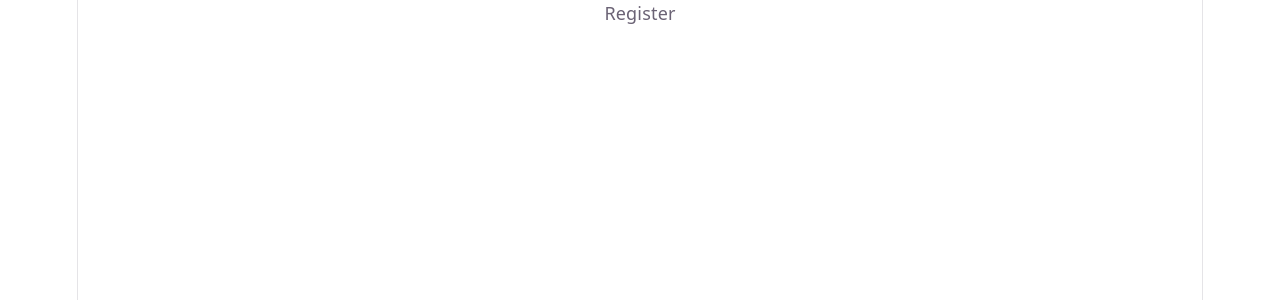
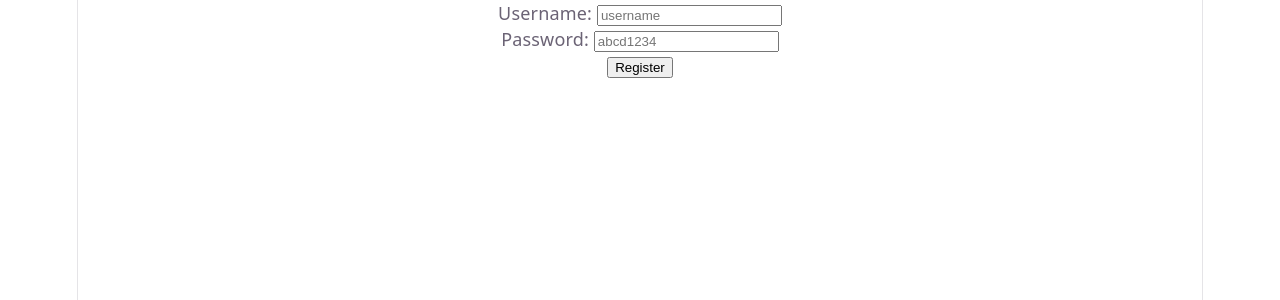
Before and after one commit to akhilg26/pdf-study-assistant, a React (Vite) app in the folder client/client/: page /register in a window 1280 px wide. Shown: the top 300 px of the page. Built offline with nearby package versions, Linux system fonts and the light colour scheme.

Commit message:
add register functionality to front end, created minimal register page design

```diff
--- /dev/null
+++ b/client/client/src/api/auth.js
@@ -0,0 +1,21 @@
+import axios from 'axios'
+
+
+async function register(username, password){
+    const payload = {
+        'username': username,
+        'password': password
+    }
+
+    try {
+        const response = await axios.post('http://localhost:8000/api/auth/register', payload)
+        console.log("Success:", response)
+        return response
+    }
+    catch (error) {
+        console.log(error)
+    }
+
+}
+
+export default register
--- a/client/client/src/pages/register.jsx
+++ b/client/client/src/pages/register.jsx
@@ -1,8 +1,32 @@
 import { useState } from 'react'
+import { useNavigate } from 'react-router'
+import register from '../api/auth'
+
 
 
 function Register(){
-    return <div>Register</div>
+    const [username, setUsername] = useState('')
+    const [password, setPassword] = useState('')
+    const navigate = useNavigate()
+    async function handleSubmit(e){
+        e.preventDefault()
+        const response = await register(username, password)
+        const token = response.data.token
+        const id = response.data.id
+        localStorage.setItem('token', token)
+        localStorage.setItem('id', id)
+        navigate('/upload')
+    }
+    return <div>
+        <form onSubmit={handleSubmit}>
+            <label htmlFor='username'>Username: </label>
+            <input id='username' name='username' placeholder='username' value={username} onChange={(e) => setUsername(e.target.value)}></input><br />
+            <label htmlFor='password'>Password: </label>
+            <input type='password' id='password' name='password' placeholder='abcd1234' value={password} onChange={(e) => setPassword(e.target.value)}></input> <br />
+            <button>Register</button>
+        </form>
+
+    </div>
 }
 
 export default Register
```
